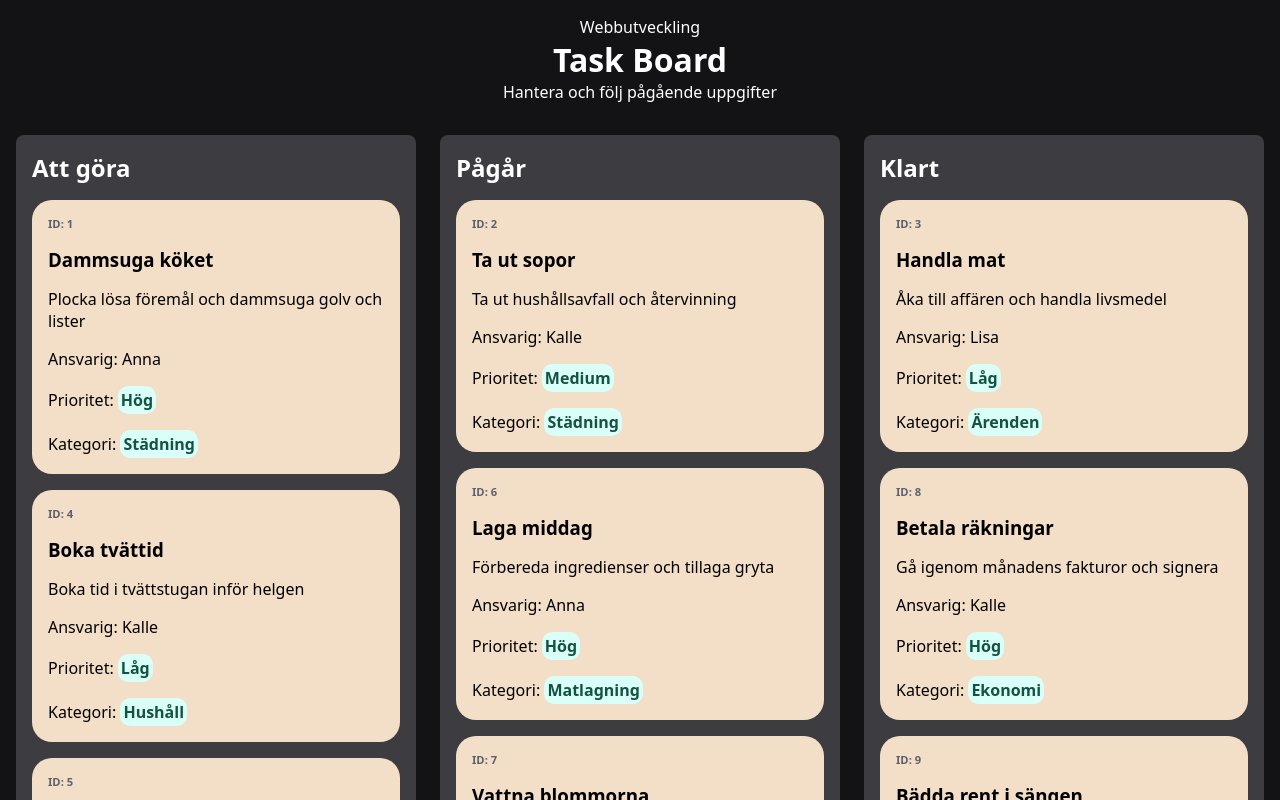
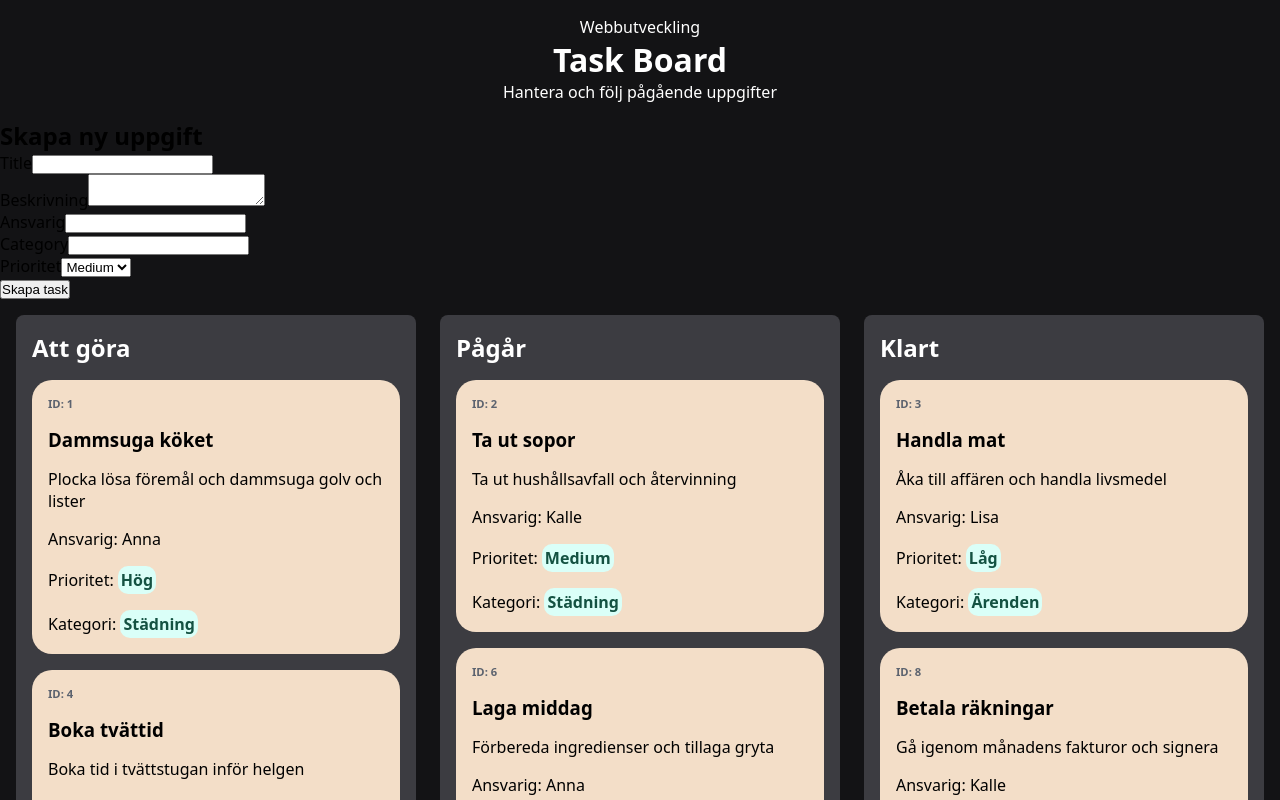
Before and after one commit to Jimmy-Grafstrom/task-board, a React (Vite) app: page / in a window 1280 px wide. Shown: the top 800 px of the page. Built offline with nearby package versions, Linux system fonts and the light colour scheme.

Commit message:
feat: add NewTaskForm component for creating new tasks

```diff
--- a/src/App.tsx
+++ b/src/App.tsx
@@ -4,6 +4,7 @@ import Footer from "./components/Footer.tsx";
 import TaskCard from "./components/TaskCard.tsx";
 import Column from "./components/Column.tsx";
 import type { Task } from './types/Task';
+import NewTaskForm from "./components/NewTaskForm.tsx";
 
 const initialTasks: Task[] = [
     // Att göra
@@ -101,6 +102,8 @@ const App = () => {
     return (
         <div>
             <Header/>
+            <NewTaskForm/>
+
             <main className={"board"}>
                 <Column title="Att göra">
                     {todoTasks.map((task) => (
--- /dev/null
+++ b/src/components/NewTaskForm.tsx
@@ -0,0 +1,92 @@
+import { useState } from "react";
+import type { Priority} from "../types/Task.ts";
+import * as React from "react";
+
+const NewTaskForm = () => {
+    const [title, setTitle] = useState("");
+    const [description, setDescription] = useState("");
+    const [assignee, setAssignee] = useState("");
+    const [category, setCategory] = useState("");
+    const [priority, setPriority] = useState<Priority>('Medium')
+    const handleSubmit = (event: React.FormEvent<HTMLFormElement>) => {
+        event.preventDefault();
+
+        console.log("Ny task skapad:", {
+        title,
+        description,
+        assignee,
+        category,
+        priority,
+    });
+
+        setTitle("");
+        setDescription("");
+        setAssignee("");
+        setCategory("");
+        setPriority('Medium');
+    };
+    return (
+        <form onSubmit={handleSubmit} className={"new-task-form"}>
+            <h2>Skapa ny uppgift</h2>
+
+            <div>
+                <label htmlFor="title">Title</label>
+                <input
+                id="title"
+                type="text"
+                value={title}
+                onChange={(e) => setTitle(e.target.value)}
+                required
+                />
+            </div>
+
+            <div>
+                <label htmlFor="description">Beskrivning</label>
+                <textarea
+                id="description"
+                value={description}
+                onChange={(e) => setDescription(e.target.value)}
+                required
+                />
+            </div>
+
+            <div>
+                <label htmlFor="assignee">Ansvarig</label>
+                <input
+                id="assignee"
+                type="text"
+                value={assignee}
+                onChange={(e) => setAssignee(e.target.value)}
+                required
+                />
+            </div>
+
+            <div>
+                <label htmlFor="category">Category</label>
+                <input
+                id="category"
+                type="text"
+                value={category}
+                onChange={(e) => setCategory(e.target.value)}
+                required
+                />
+            </div>
+
+            <div>
+                <label htmlFor="priority">Prioritet</label>
+                <select
+                id="priority"
+                value={priority}
+                onChange={(e) => setPriority(e.target.value as Priority)}
+                >
+                    <option value="Hög">Hög</option>
+                    <option value="Medium">Medium</option>
+                    <option value="Låg">Låg</option>
+                </select>
+            </div>
+
+            <button type="submit">Skapa task</button>
+        </form>
+    )
+}
+export default NewTaskForm;
```
